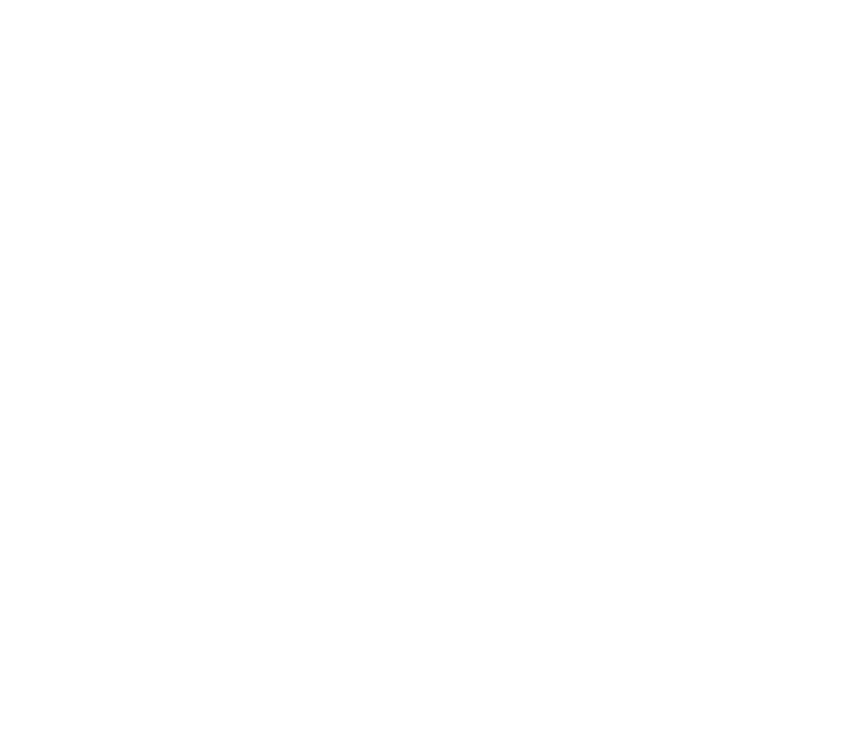
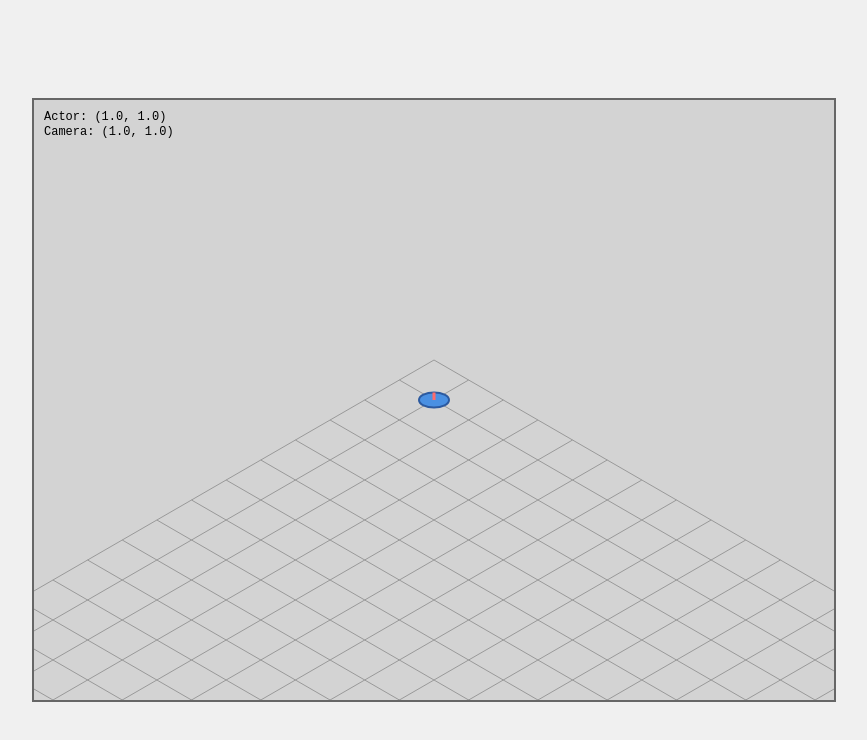
Before and after one commit to malec-palec/catapoolt, a website built with Vite: page index.html in a window 1280 px wide. Shown: the whole page, without its empty margins (206-1073 px from the left). Built offline with nearby package versions, Linux system fonts and the light colour scheme.

Commit message:
Setup iso world

```diff
--- a/index.html
+++ b/index.html
@@ -3,9 +3,29 @@
     <meta charset="UTF-8" />
     <meta http-equiv="X-UA-Compatible" content="IE=edge" />
     <meta name="viewport" content="width=device-width, initial-scale=1.0" />
+    <title>Step Over</title>
+    <style>
+      body {
+        margin: 0;
+        padding: 0;
+        background: #f0f0f0;
+        display: flex;
+        justify-content: center;
+        align-items: center;
+        min-height: 100vh;
+        font-family: Arial, sans-serif;
+      }
+
+      #gameCanvas {
+        background: #d3d3d3;
+        border: 2px solid #666;
+        cursor: crosshair;
+      }
+    </style>
   </head>
 
   <body>
+    <canvas id="gameCanvas" width="800" height="600"></canvas>
     <script type="module" src="./src/index.ts"></script>
   </body>
 </html>
--- /dev/null
+++ b/src/actor.ts
@@ -0,0 +1,113 @@
+import { Point2D, Point3D, worldToScreen } from "./geom";
+
+export class Actor {
+  public direction: number = 0;
+
+  private worldPosition: Point3D;
+  private radius: number;
+  private targetPosition: Point2D | null = null;
+  private speed: number = 0.1;
+
+  constructor(x: number, y: number, z: number = 0) {
+    this.worldPosition = { x, y, z };
+    this.radius = 15;
+  }
+
+  setTarget(target: Point2D): void {
+    this.targetPosition = target;
+  }
+
+  update(): void {
+    if (!this.targetPosition) return;
+
+    const dx = this.targetPosition.x - this.worldPosition.x;
+    const dy = this.targetPosition.y - this.worldPosition.y;
+    const distance = Math.sqrt(dx * dx + dy * dy);
+
+    if (distance < this.speed) {
+      // Reached target
+      this.worldPosition.x = this.targetPosition.x;
+      this.worldPosition.y = this.targetPosition.y;
+      this.targetPosition = null;
+    } else {
+      // Move towards target in 2D top-down space
+      const moveX = (dx / distance) * this.speed;
+      const moveY = (dy / distance) * this.speed;
+      this.worldPosition.x += moveX;
+      this.worldPosition.y += moveY;
+    }
+  }
+
+  /**
+   * Get current world position (in 2D top-down space)
+   */
+  getPosition(): Point3D {
+    return { ...this.worldPosition };
+  }
+
+  /**
+   * Set direction to point toward a specific position (in 2D top-down space)
+   */
+  lookAt(target: Point2D): void {
+    const dx = target.x - this.worldPosition.x;
+    const dy = target.y - this.worldPosition.y;
+    this.direction = Math.atan2(dy, dx);
+  }
+
+  /**
+   * Render the actor at its current position with camera offset
+   */
+  draw(ctx: CanvasRenderingContext2D, cameraPos: Point2D, gridSize: number, offsetX: number, offsetY: number): void {
+    // Calculate actor position relative to camera
+    const relativeX = this.worldPosition.x - cameraPos.x;
+    const relativeY = this.worldPosition.y - cameraPos.y;
+
+    // Convert to isometric screen position
+    const screenPos = worldToScreen(relativeX, relativeY, this.worldPosition.z);
+
+    const centerX = screenPos.x * gridSize + offsetX;
+    const centerY = screenPos.y * gridSize + offsetY;
+
+    // Create ellipse for isometric projection (circle squished on Y-axis)
+    const radiusX = this.radius;
+    const radiusY = this.radius * 0.5; // Squish factor for isometric view
+
+    ctx.save();
+
+    // Draw oval body
+    ctx.fillStyle = "#4a90e2";
+    ctx.strokeStyle = "#2c5aa0";
+    ctx.lineWidth = 2;
+    ctx.beginPath();
+    ctx.ellipse(centerX, centerY, radiusX, radiusY, 0, 0, Math.PI * 2);
+    ctx.fill();
+    ctx.stroke();
+
+    // Get actor direction and render direction line
+
+    // Convert 2D direction to isometric space for proper line rendering
+    const dirX = Math.cos(this.direction);
+    const dirY = Math.sin(this.direction);
+
+    // Transform direction to isometric space
+    const isoDir = worldToScreen(dirX, dirY, 0);
+    const isoDirLength = Math.sqrt(isoDir.x * isoDir.x + isoDir.y * isoDir.y);
+    const normalizedIsoDirX = isoDir.x / isoDirLength;
+    const normalizedIsoDirY = isoDir.y / isoDirLength;
+
+    // Calculate intersection with ellipse boundary
+    const angle = Math.atan2(normalizedIsoDirY * radiusX, normalizedIsoDirX * radiusY);
+    const edgeX = centerX + radiusX * Math.cos(angle);
+    const edgeY = centerY + radiusY * Math.sin(angle);
+
+    // Draw direction line from center to edge
+    ctx.strokeStyle = "#ff6b6b";
+    ctx.lineWidth = 3;
+    ctx.beginPath();
+    ctx.moveTo(centerX, centerY);
+    ctx.lineTo(edgeX, edgeY);
+    ctx.stroke();
+
+    ctx.restore();
+  }
+}
--- /dev/null
+++ b/src/camera.ts
@@ -0,0 +1,29 @@
+import { Point2D } from "./geom";
+
+export class Camera {
+  private position: Point2D;
+  private targetPosition: Point2D;
+  private followSpeed: number = 0.05;
+
+  constructor(x: number = 0, y: number = 0) {
+    this.position = { x, y };
+    this.targetPosition = { x, y };
+  }
+
+  /**
+   * Update camera position with smooth interpolation
+   */
+  update(target: Point2D): void {
+    this.targetPosition = { ...target };
+    // Smooth interpolation towards target
+    const dx = this.targetPosition.x - this.position.x;
+    const dy = this.targetPosition.y - this.position.y;
+
+    this.position.x += dx * this.followSpeed;
+    this.position.y += dy * this.followSpeed;
+  }
+
+  getPosition(): Point2D {
+    return { ...this.position };
+  }
+}
--- /dev/null
+++ b/src/geom.ts
@@ -0,0 +1,22 @@
+export interface Point2D {
+  x: number;
+  y: number;
+}
+
+export interface Point3D {
+  x: number;
+  y: number;
+  z: number;
+}
+
+export function worldToScreen(worldX: number, worldY: number, worldZ: number = 0): Point2D {
+  const screenX = (worldX - worldY) * Math.cos(Math.PI / 6);
+  const screenY = (worldX + worldY) * Math.sin(Math.PI / 6) - worldZ;
+  return { x: screenX, y: screenY };
+}
+
+export function screenToWorld(screenX: number, screenY: number): Point2D {
+  const worldX = (screenX / Math.cos(Math.PI / 6) + screenY / Math.sin(Math.PI / 6)) / 2;
+  const worldY = (screenY / Math.sin(Math.PI / 6) - screenX / Math.cos(Math.PI / 6)) / 2;
+  return { x: worldX, y: worldY };
+}
--- a/src/index.ts
+++ b/src/index.ts
@@ -1 +1,21 @@
-console.log("Meow!");
+import { World } from "./world";
+
+const initGame = (): void => {
+  const canvas = document.getElementById("gameCanvas") as HTMLCanvasElement;
+
+  const world = new World(canvas);
+
+  const gameLoop = () => {
+    world.update();
+    world.draw();
+
+    requestAnimationFrame(gameLoop);
+  };
+  gameLoop();
+};
+
+if (document.readyState === "loading") {
+  document.addEventListener("DOMContentLoaded", initGame);
+} else {
+  initGame();
+}
--- /dev/null
+++ b/src/world.ts
@@ -0,0 +1,146 @@
+import { Actor } from "./actor";
+import { Camera } from "./camera";
+import { Point2D, screenToWorld, worldToScreen } from "./geom";
+
+export class World {
+  private canvas: HTMLCanvasElement;
+  private context: CanvasRenderingContext2D;
+
+  private gridSize: number = 40;
+  private gridWidth: number = 30;
+  private gridHeight: number = 30;
+
+  private actor: Actor;
+
+  private cameraOffsetX: number;
+  private cameraOffsetY: number;
+  private camera: Camera;
+
+  private mousePosition: Point2D = { x: 0, y: 0 };
+
+  constructor(canvas: HTMLCanvasElement) {
+    this.canvas = canvas;
+    this.context = canvas.getContext("2d")!;
+
+    this.cameraOffsetX = canvas.width / 2;
+    this.cameraOffsetY = canvas.height / 2;
+
+    const actorPosX = 1;
+    const actorPosY = 1;
+    this.actor = new Actor(actorPosX, actorPosY);
+
+    this.camera = new Camera(actorPosX, actorPosY);
+
+    this.canvas.addEventListener("mousemove", (event) => {
+      const rect = this.canvas.getBoundingClientRect();
+
+      // Get mouse position relative to canvas center
+      const screenX = (event.clientX - rect.left - this.cameraOffsetX) / this.gridSize;
+      const screenY = (event.clientY - rect.top - this.cameraOffsetY) / this.gridSize;
+
+      // Convert isometric screen coordinates to 2D top-down world coordinates
+      const worldPos = screenToWorld(screenX, screenY);
+
+      // Account for camera offset to get actual world position
+      const cameraPos = this.camera.getPosition();
+      const actualWorldX = worldPos.x + cameraPos.x;
+      const actualWorldY = worldPos.y + cameraPos.y;
+
+      this.mousePosition = { x: actualWorldX, y: actualWorldY };
+    });
+
+    // Mouse click event for actor movement
+    this.canvas.addEventListener("click", (event) => {
+      const rect = this.canvas.getBoundingClientRect();
+
+      // Get click position relative to canvas center
+      const screenX = (event.clientX - rect.left - this.cameraOffsetX) / this.gridSize;
+      const screenY = (event.clientY - rect.top - this.cameraOffsetY) / this.gridSize;
+
+      // Convert isometric screen coordinates to 2D top-down world coordinates
+      const worldPos = screenToWorld(screenX, screenY);
+
+      // Account for camera offset to get actual world position
+      const cameraPos = this.camera.getPosition();
+      const actualWorldX = worldPos.x + cameraPos.x;
+      const actualWorldY = worldPos.y + cameraPos.y;
+
+      // Clamp to grid bounds in 2D top-down space
+      const clampedX = Math.max(0, Math.min(this.gridWidth, actualWorldX));
+      const clampedY = Math.max(0, Math.min(this.gridHeight, actualWorldY));
+
+      // Set target in 2D top-down space
+      this.actor.setTarget({ x: clampedX, y: clampedY });
+    });
+  }
+
+  private drawGrid(): void {
+    this.context.strokeStyle = "#999";
+    this.context.lineWidth = 1;
+
+    const cameraPos = this.camera.getPosition();
+
+    // Calculate visible grid range based on camera position and screen size
+    const visibleRange = 15; // How many grid cells to render around camera
+    const minX = Math.max(0, Math.floor(cameraPos.x - visibleRange));
+    const maxX = Math.min(this.gridWidth, Math.ceil(cameraPos.x + visibleRange));
+    const minY = Math.max(0, Math.floor(cameraPos.y - visibleRange));
+    const maxY = Math.min(this.gridHeight, Math.ceil(cameraPos.y + visibleRange));
+
+    for (let y = minY; y <= maxY; y++) {
+      const startWorld = worldToScreen(minX - cameraPos.x, y - cameraPos.y);
+      const endWorld = worldToScreen(maxX - cameraPos.x, y - cameraPos.y);
+
+      this.context.beginPath();
+      this.context.moveTo(
+        startWorld.x * this.gridSize + this.cameraOffsetX,
+        startWorld.y * this.gridSize + this.cameraOffsetY,
+      );
+      this.context.lineTo(
+        endWorld.x * this.gridSize + this.cameraOffsetX,
+        endWorld.y * this.gridSize + this.cameraOffsetY,
+      );
+      this.context.stroke();
+    }
+
+    for (let x = minX; x <= maxX; x++) {
+      const startWorld = worldToScreen(x - cameraPos.x, minY - cameraPos.y);
+      const endWorld = worldToScreen(x - cameraPos.x, maxY - cameraPos.y);
+
+      this.context.beginPath();
+      this.context.moveTo(
+        startWorld.x * this.gridSize + this.cameraOffsetX,
+        startWorld.y * this.gridSize + this.cameraOffsetY,
+      );
+      this.context.lineTo(
+        endWorld.x * this.gridSize + this.cameraOffsetX,
+        endWorld.y * this.gridSize + this.cameraOffsetY,
+      );
+      this.context.stroke();
+    }
+  }
+
+  update(): void {
+    this.actor.lookAt(this.mousePosition);
+    this.actor.update();
+
+    this.camera.update(this.actor.getPosition());
+  }
+
+  draw(): void {
+    this.context.clearRect(0, 0, this.canvas.width, this.canvas.height);
+
+    this.drawGrid();
+
+    this.actor.draw(this.context, this.camera.getPosition(), this.gridSize, this.cameraOffsetX, this.cameraOffsetY);
+
+    const actorPos = this.actor.getPosition();
+    const cameraPos = this.camera.getPosition();
+
+    // Debug debug text
+    this.context.fillStyle = "#000";
+    this.context.font = "12px monospace";
+    this.context.fillText(`Actor: (${actorPos.x.toFixed(1)}, ${actorPos.y.toFixed(1)})`, 10, 20);
+    this.context.fillText(`Camera: (${cameraPos.x.toFixed(1)}, ${cameraPos.y.toFixed(1)})`, 10, 35);
+  }
+}
```
